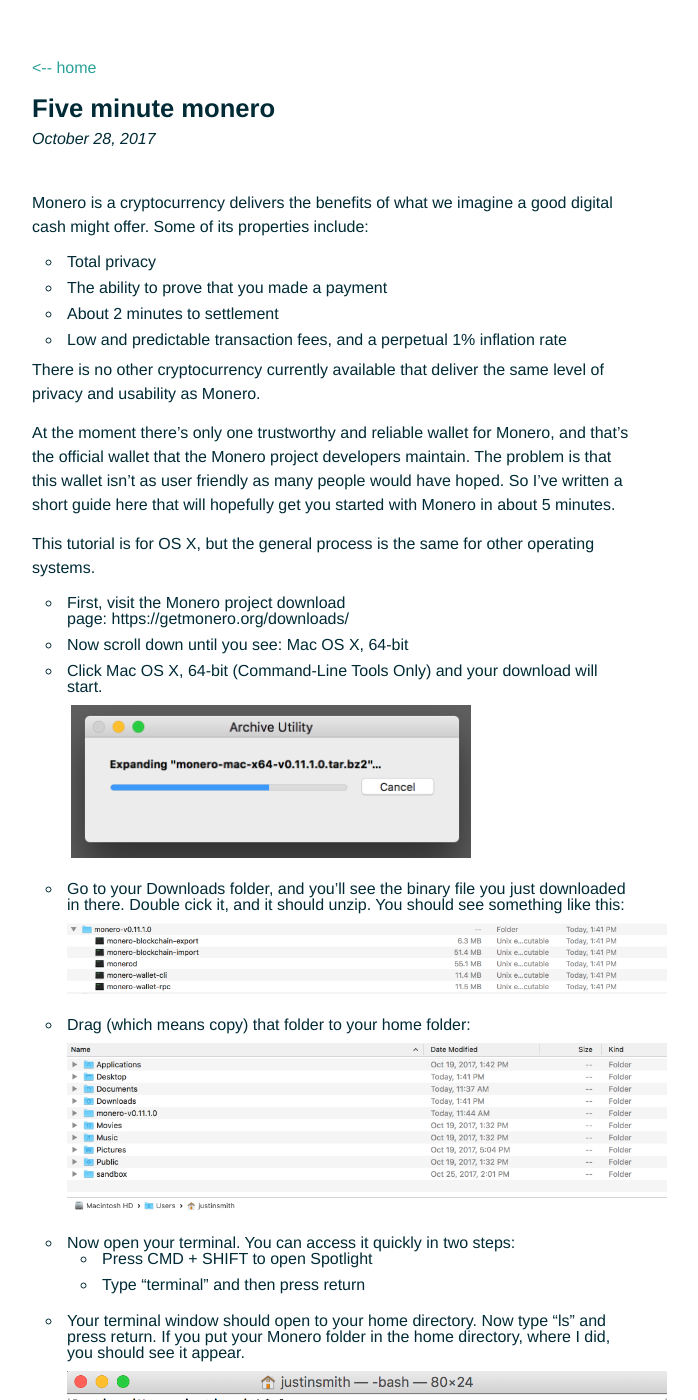
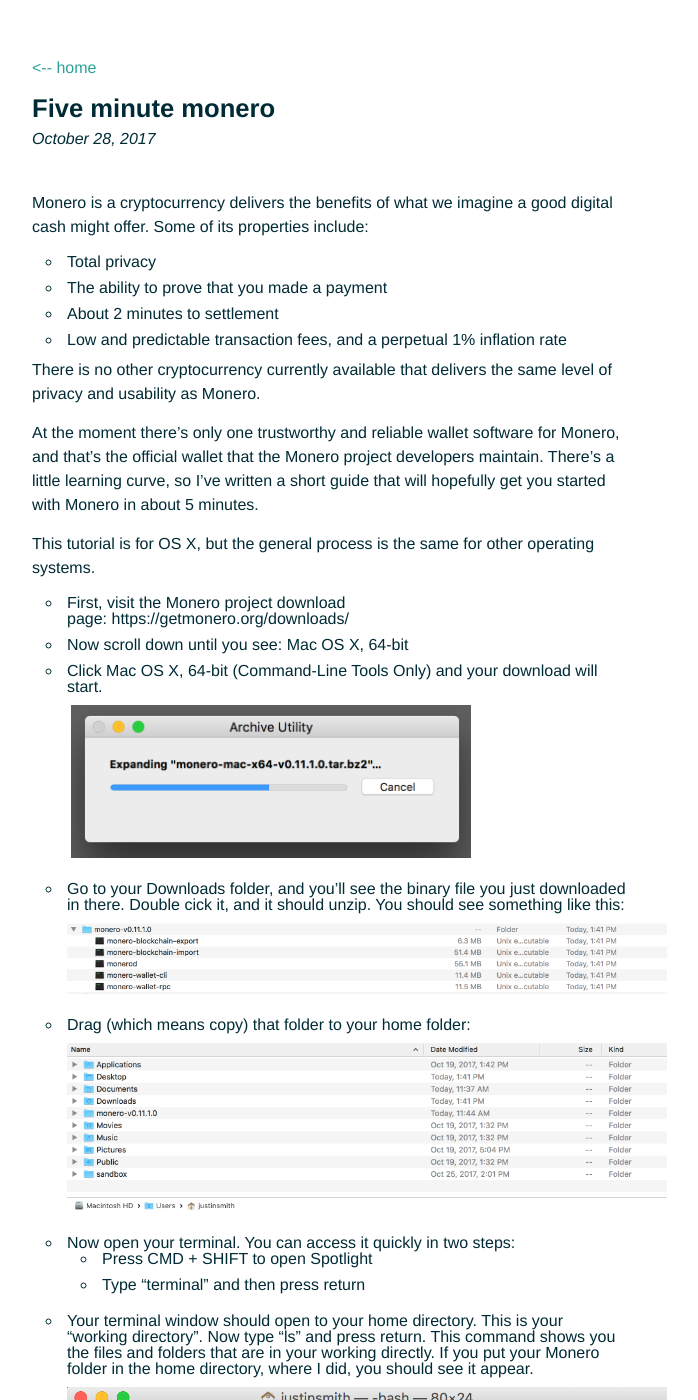
Before and after one commit to rusticbison/website, a Jekyll site: the page built from _posts/2017-10-28-five-minute-monero.md, in a window 1280 px wide and 1400 px high. Shown: the whole window, without its empty margins (308-1006 px from the left). Built offline with Jekyll 4.4.1, drawn with Linux system fonts in a browser that asks for light colours; some of the changed text lies outside the part shown.

Commit message:
grammar cleanup

````diff
--- a/_posts/2017-10-28-five-minute-monero.md
+++ b/_posts/2017-10-28-five-minute-monero.md
@@ -13,9 +13,9 @@
 * About 2 minutes to settlement
 * Low and predictable transaction fees, and a perpetual 1% inflation rate
 
-There is no other cryptocurrency currently available that deliver the same level of privacy and usability as Monero.
+There is no other cryptocurrency currently available that delivers the same level of privacy and usability as Monero.
 
-At the moment there's only one trustworthy and reliable wallet for Monero, and that's the official wallet that the Monero project developers maintain. The problem is that this wallet isn't as user friendly as many people would have hoped. So I’ve written a short guide here that will hopefully get you started with Monero in about 5 minutes.
+At the moment there's only one trustworthy and reliable wallet software for Monero, and that's the official wallet that the Monero project developers maintain. There's a little learning curve, so I’ve written a short guide that will hopefully get you started with Monero in about 5 minutes.
 
 This tutorial is for OS X, but the general process is the same for other operating systems.
 
@@ -27,12 +27,12 @@
 * Now open your terminal. You can access it quickly in two steps:
   - Press CMD + SHIFT to open Spotlight
   - Type “terminal” and then press return
-* Your terminal window should open to your home directory. Now type “ls” and press return. If you put your Monero folder in the home directory, where I did, you should see it appear.<br> ![terminal-ls]({{ site.baseurl }}/assets/img/monero-tutorial/terminal-ls.png){:class="img-responsive"}{:width="600px"}
-* You need to change your working directory now. Type or paste this command:  <br>
+* Your terminal window should open to your home directory. This is your "working directory". Now type “ls” and press return. This command shows you the files and folders that are in your working directly. If you put your Monero folder in the home directory, where I did, you should see it appear.<br> ![terminal-ls]({{ site.baseurl }}/assets/img/monero-tutorial/terminal-ls.png){:class="img-responsive"}{:width="600px"}
+* You need to change your working directory now. You change your working directory by typing or pasting this command in your terminal window:  <br>
 ```bash
 cd monero-v0.11.1.0/
 ```
-* Now you can start the Monero wallet software. Paste this command into your terminal window: <br>
+* Now you can start the Monero wallet software. Type or paste this command into your terminal window: <br>
 ```bash
 ./monero-wallet-cli --daemon-address 138.68.85.232:18089
 ```
````
